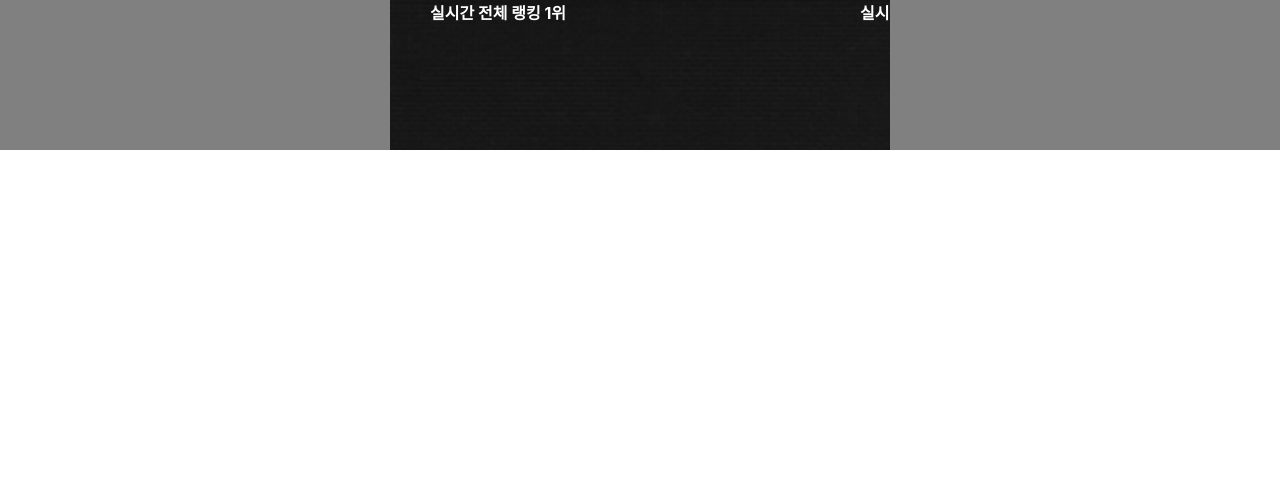
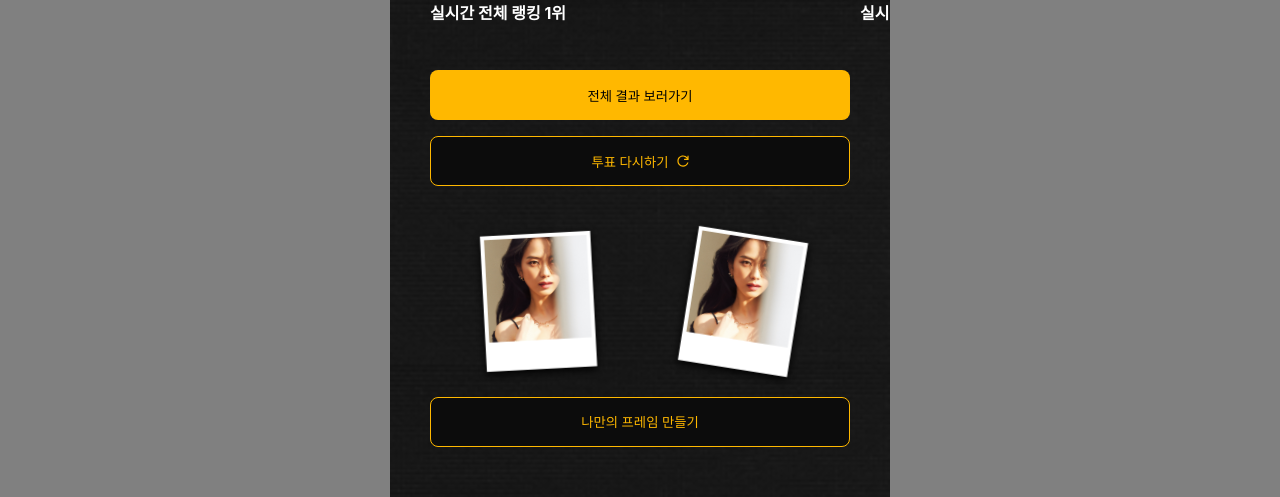
Before and after one commit to r-4bb1t/metavv-photo-frontend, a Next.js app: page /result in a window 1280 px wide. Shown: the part 2138-2635 px from the top of the page. Before the commit the page ends 2288 px from the top, so only its background shows below. Built offline with nearby package versions, Linux system fonts and the light colour scheme; a web font is replaced by a local one.

Commit message:
add frame button

```diff
--- a/pages/result.tsx
+++ b/pages/result.tsx
@@ -6,6 +6,7 @@ import { Header } from "../components/Header";
 import { Layout } from "../components/Layout";
 import { useData } from "../hooks/useData";
 import styles from "../styles/Result.module.scss";
+import common from "../styles/Common.module.scss";
 
 const Home: NextPage = () => {
   const { name, images, setImages, len, setLen } = useData();
@@ -67,6 +68,28 @@ const Home: NextPage = () => {
             <div className={styles.ranking}>실시간 전체 랭킹 1위</div>
           </div>
         </div>
+        <button className={common.button}>전체 결과 보러가기</button>
+        <button className={common.borderedButton}>
+          <div>투표 다시하기</div>
+          <svg
+            xmlns="http://www.w3.org/2000/svg"
+            width="12"
+            height="12"
+            viewBox="0 0 12 12"
+            fill="none"
+          >
+            <path
+              d="M6.0376 11.625C4.4626 11.625 3.13135 11.0813 2.04385 9.99375C0.956347 8.90625 0.412598 7.575 0.412598 6C0.412598 4.425 0.956347 3.09375 2.04385 2.00625C3.13135 0.91875 4.4626 0.375 6.0376 0.375C6.9126 0.375 7.74085 0.56875 8.52235 0.95625C9.30335 1.34375 9.9501 1.89375 10.4626 2.60625V0.9375C10.4626 0.62684 10.7144 0.375 11.0251 0.375V0.375C11.3358 0.375 11.5876 0.62684 11.5876 0.9375V4.75089C11.5876 4.87121 11.4901 4.96875 11.3697 4.96875L7.5751 4.96875C7.26444 4.96875 7.0126 4.71691 7.0126 4.40625V4.40625C7.0126 4.09559 7.26444 3.84375 7.5751 3.84375H9.9751C9.5751 3.11875 9.0251 2.547 8.3251 2.1285C7.6251 1.7095 6.8626 1.5 6.0376 1.5C4.7876 1.5 3.7251 1.9375 2.8501 2.8125C1.9751 3.6875 1.5376 4.75 1.5376 6C1.5376 7.25 1.9751 8.3125 2.8501 9.1875C3.7251 10.0625 4.7876 10.5 6.0376 10.5C7.0001 10.5 7.86885 10.225 8.64385 9.675C9.41885 9.125 9.9626 8.4 10.2751 7.5H11.4563C11.1188 8.725 10.4471 9.71875 9.4411 10.4813C8.4346 11.2438 7.3001 11.625 6.0376 11.625Z"
+              fill="#FFB800"
+            />
+          </svg>
+        </button>
+
+        <div className={styles.imgBox}>
+          <img className={styles.img1} src="/assets/introPage/사진.png" />
+          <img className={styles.img2} src="/assets/introPage/사진.png" />
+        </div>
+        <button className={common.borderedButton}>나만의 프레임 만들기</button>
       </div>
     </Layout>
   );
--- a/styles/Common.module.scss
+++ b/styles/Common.module.scss
@@ -1,4 +1,4 @@
-$primary: #731e96;
+$primary: #ffb800;
 
 .square {
   width: calc(100% + 4rem);
@@ -8,10 +8,31 @@ $primary: #731e96;
 
 .button {
   width: 100%;
-  border-radius: 9999px;
+  border-radius: 8px;
   background-color: $primary;
   height: 50px;
-  color: white;
-  margin: 2rem 0;
+  margin-top: 16px;
+  color: black;
+  font-weight: 500;
   border: none;
+
+  display: flex;
+  justify-content: center;
+  align-items: center;
 }
+
+.borderedButton {
+  width: 100%;
+  border-radius: 8px;
+  background-color: #0c0c0c;
+  height: 50px;
+  color: $primary;
+  margin-top: 16px;
+  font-weight: 500;
+  border: 1px solid $primary;
+
+  display: flex;
+  justify-content: center;
+  align-items: center;
+  gap: 8px;
+}
--- a/styles/Result.module.scss
+++ b/styles/Result.module.scss
@@ -51,3 +51,27 @@ $primary: #ffb800;
   font-size: 16px;
   font-weight: 700;
 }
+
+.imgBox {
+  width: 100%;
+  height: 154.97px;
+  position: relative;
+  display: flex;
+  align-items: center;
+  margin-top: 40px;
+}
+
+.imgBox img {
+  position: absolute;
+}
+
+.img1 {
+  width: 130px;
+  rotate: (-3deg);
+  left: 43.26px;
+}
+.img2 {
+  width: 130px;
+  rotate: (9deg);
+  right: 43.26px;
+}
```
Also changed, not shown: styles/Intro.module.scss (+33 -35 lines).
